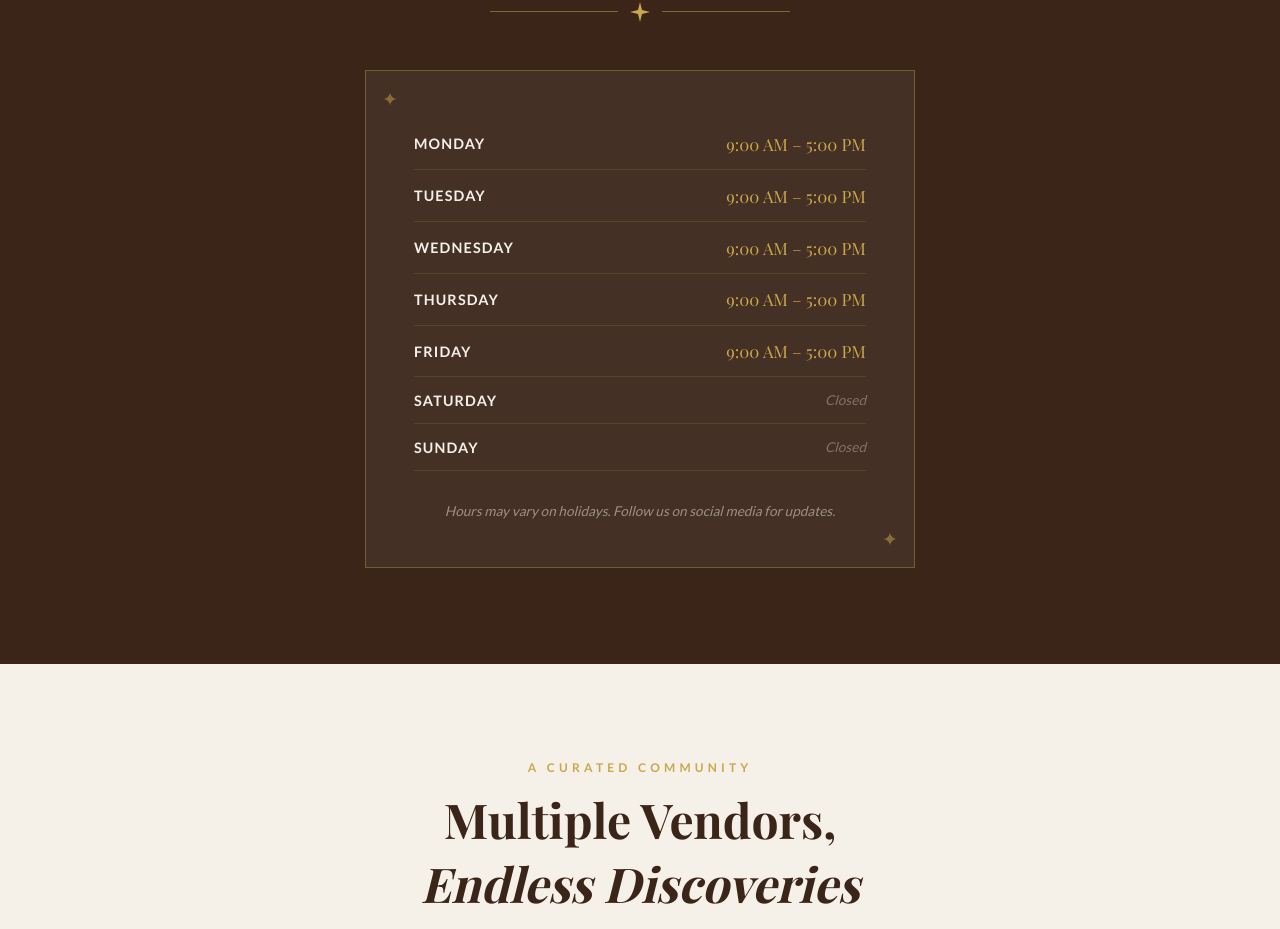
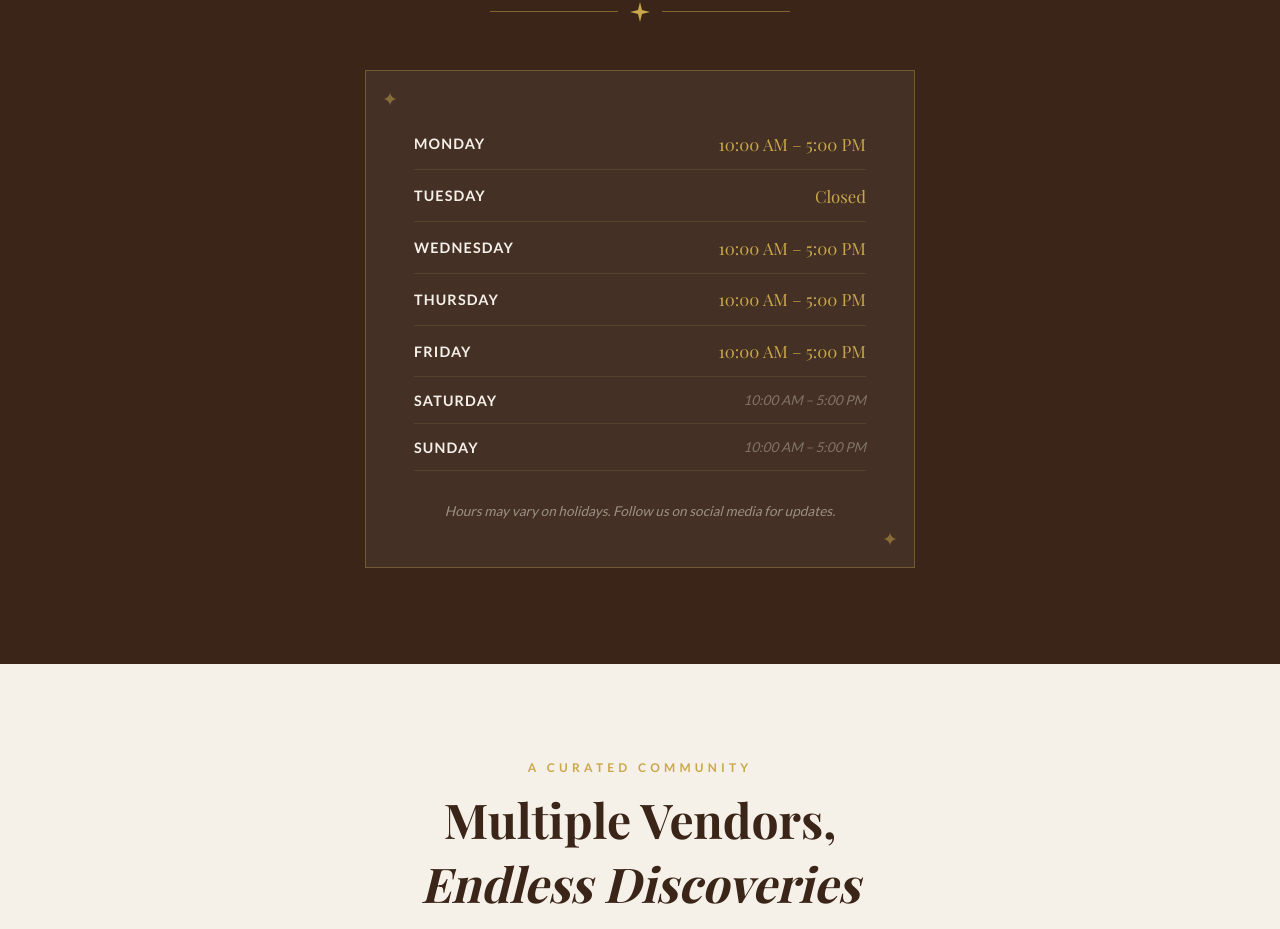
Before and after one commit to arielcguevara/countryantiquestest, a plain HTML site: page index.html in a window 1280 px wide. Shown: the part 2012-2941 px from the top of the page. Drawn offline with nearby package versions, Linux system fonts and the light colour scheme; a web font is replaced by a local one.

Commit message:
index.html

```diff
--- a/index.html
+++ b/index.html
@@ -1066,31 +1066,31 @@
   <div class="hours-card reveal">
     <div class="hours-row">
       <span class="hours-day">Monday</span>
-      <span class="hours-time">9:00 AM – 5:00 PM</span>
+      <span class="hours-time">10:00 AM – 5:00 PM</span>
     </div>
     <div class="hours-row">
       <span class="hours-day">Tuesday</span>
-      <span class="hours-time">9:00 AM – 5:00 PM</span>
+      <span class="hours-time">Closed</span>
     </div>
     <div class="hours-row">
       <span class="hours-day">Wednesday</span>
-      <span class="hours-time">9:00 AM – 5:00 PM</span>
+      <span class="hours-time">10:00 AM – 5:00 PM</span>
     </div>
     <div class="hours-row">
       <span class="hours-day">Thursday</span>
-      <span class="hours-time">9:00 AM – 5:00 PM</span>
+      <span class="hours-time">10:00 AM – 5:00 PM</span>
     </div>
     <div class="hours-row">
       <span class="hours-day">Friday</span>
-      <span class="hours-time">9:00 AM – 5:00 PM</span>
+      <span class="hours-time">10:00 AM – 5:00 PM</span>
     </div>
     <div class="hours-row">
       <span class="hours-day">Saturday</span>
-      <span class="hours-closed">Closed</span>
+      <span class="hours-closed">10:00 AM – 5:00 PM</span>
     </div>
     <div class="hours-row">
       <span class="hours-day">Sunday</span>
-      <span class="hours-closed">Closed</span>
+      <span class="hours-closed">10:00 AM – 5:00 PM</span>
     </div>
     <p class="hours-note">Hours may vary on holidays. Follow us on social media for updates.</p>
   </div>
```
